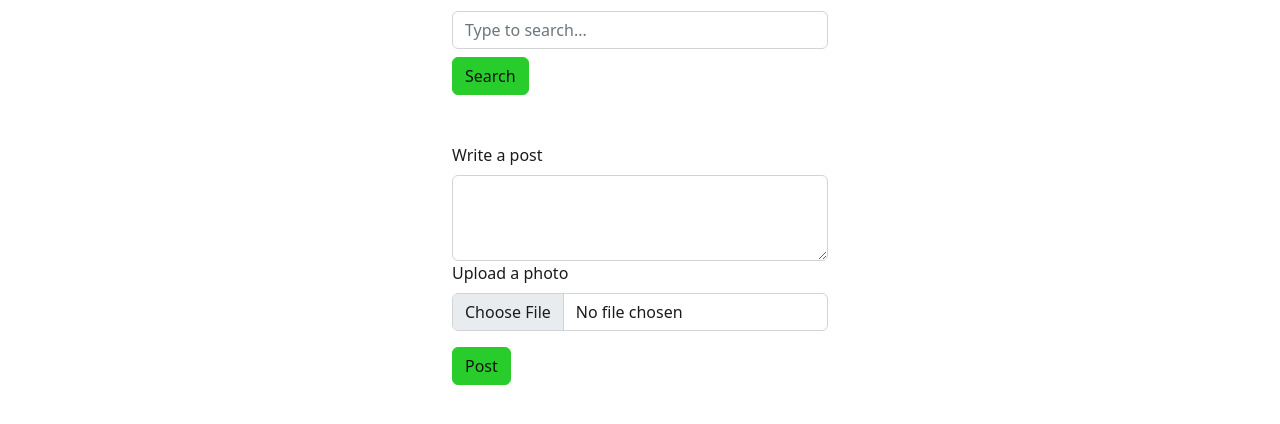
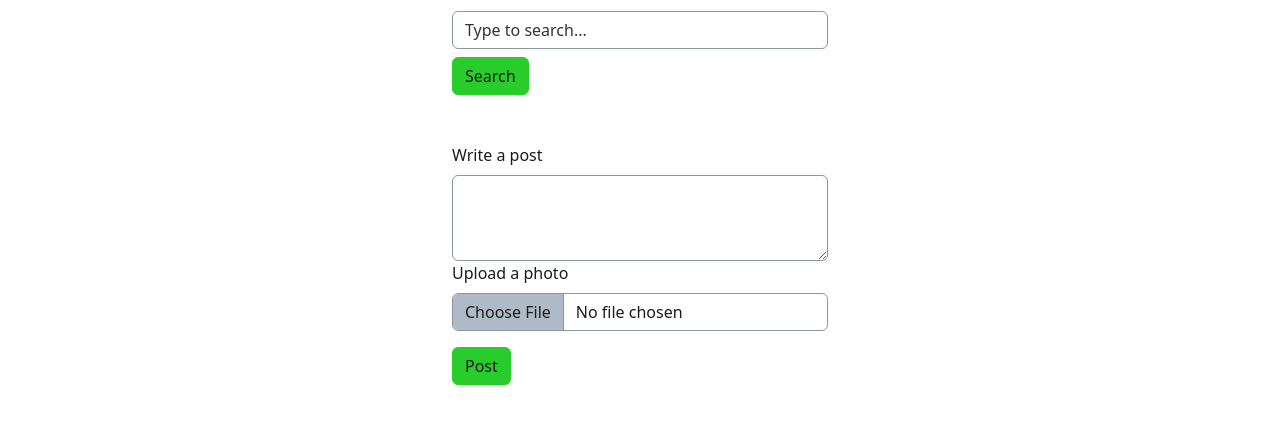
Before and after one commit to gaznik/css-frameworks-ca-gazmend-nikqi, a website: page index.html in a window 1280 px wide. Shown: the part 141-565 px from the top of the page. Drawn offline with nearby package versions, Linux system fonts and the light colour scheme.

Commit message:
Bootstrap overrides

```diff
--- a/src/scss/_variables.scss
+++ b/src/scss/_variables.scss
@@ -6,18 +6,18 @@ $red:     #b52b39 ;
 $orange:  #fd7e14 ;
 $yellow:  #e7f339 ;
 $green:   #29cd2b ;
-$teal:    #20c997 ;
-$cyan:    #0dcaf0 ;
+$teal:    #2ba581 ;
+$cyan:    #147f94 ;
 
 $white:    #fff ;
-$gray-100: #f8f9fa ;
-$gray-200: #e9ecef ;
-$gray-300: #dee2e6 ;
-$gray-400: #ced4da ;
-$gray-500: #adb5bd ;
-$gray-600: #6c757d ;
+$gray-100: #e7eef6 ;
+$gray-200: #aebac6 ;
+$gray-300: #5b646e ;
+$gray-400: #8d959e ;
+$gray-500: #5b626a ;
+$gray-600: #313437 ;
 $gray-700: #495057 ;
-$gray-800: #446c94 ;
+$gray-800: #1c2127 ;
 $gray-900: #1a1b1d ;
 $black:    rgb(21, 19, 19) ;
 
```
Also changed, not shown: dist/css/styles.css, 1 other file.
